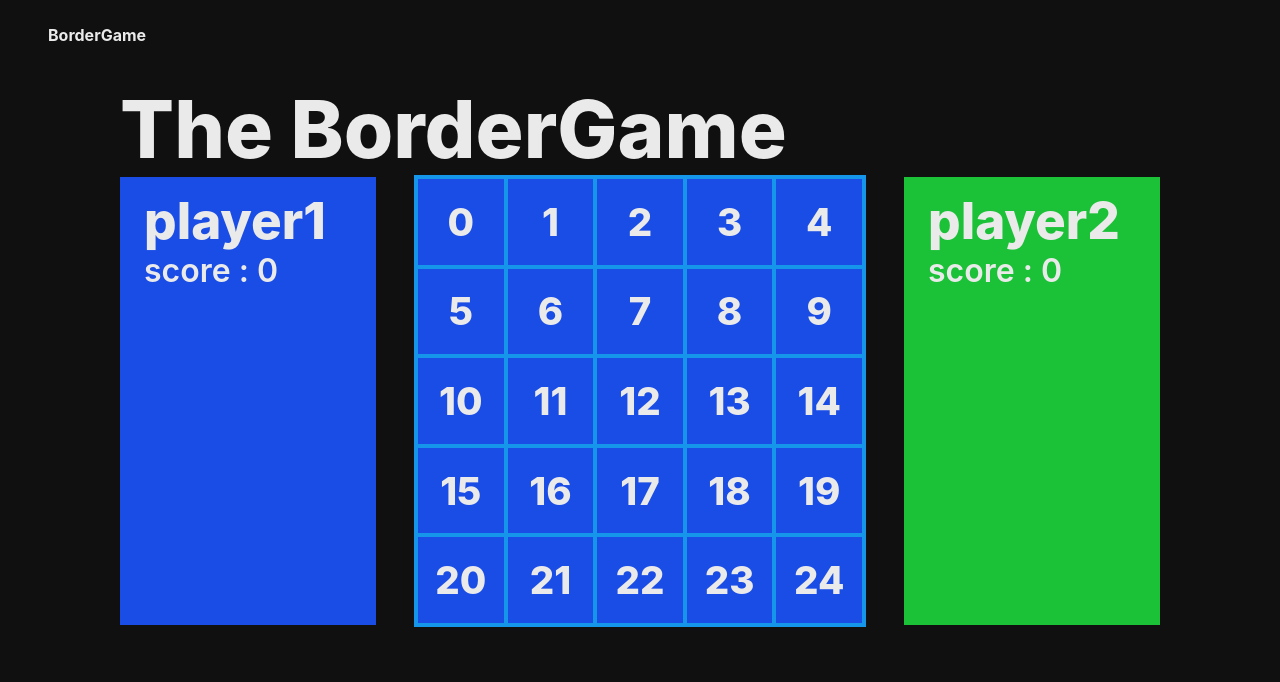
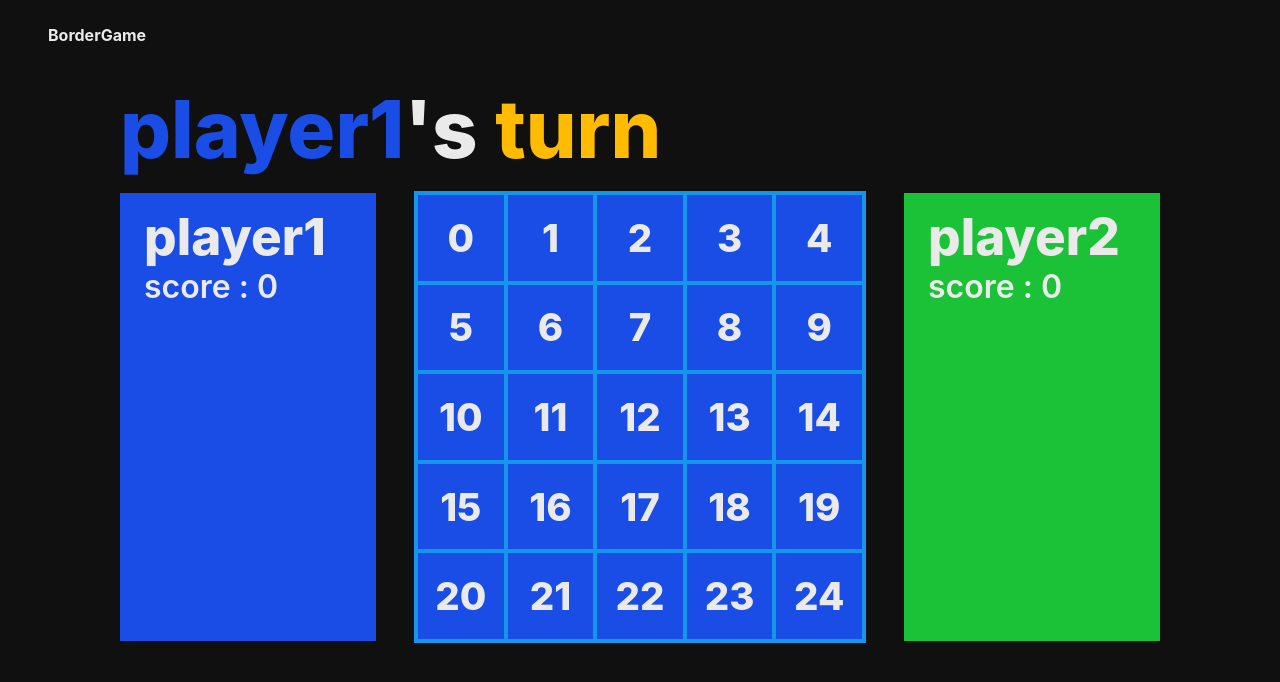
Before and after one commit to yyb02006/Boardgame, a React (Create React App) app: page / in a window 1280 px wide. Shown: the top 682 px of the page. Built offline with nearby package versions, Linux system fonts and the light colour scheme.

Commit message:
플레이어의 턴 시 border 색상 변경, infoMessage 색상 변경

```diff
--- a/src/routes/Home.tsx
+++ b/src/routes/Home.tsx
@@ -8,13 +8,15 @@ const colors = {
 		noneActiveBorder: '#1696eb',
 		noneActiveBox: '#1a4de6',
 		activeBox: '#1696eb',
+		emphaticColor: '#00ffdd',
 	},
 	player2: {
 		noneActiveBorder: '#73dd85',
 		noneActiveBox: '#1bc237',
 		activeBox: '#73dd85',
+		emphaticColor: '#a1ff09',
 	},
-	common: { noneActiveBox: '#1696eb' },
+	common: { noneActiveBorder: '#808080', activeBorder: '#ffbb00' },
 };
 
 const Layout = styled.section`
@@ -33,10 +35,21 @@ const Layout = styled.section`
 	}
 `;
 
-const Title = styled.div`
+const Turn = styled.span``;
+
+const Player = styled.div<PlayerProps>`
+	margin-bottom: 16px;
+	color: ${(props) => colors[props.$currentPlayer].noneActiveBox};
 	@media screen and (max-width: 1024px) {
 		font-size: 2rem;
 		margin-left: 24px;
+	}
+`;
+
+const TitleContainer = styled.div`
+	display: flex;
+	${Turn} {
+		color: ${colors.common.activeBorder};
 	}
 `;
 
@@ -172,10 +185,10 @@ const BoxHover = styled.div<BoxHoverProps>`
 		if (props.$isSelected && !props.$isMergeable) {
 			return props.$owner === 'player1'
 				? props.$currentPlayer === 'player1'
-					? 'red'
+					? colors.common.activeBorder
 					: colors.player1.noneActiveBox
 				: props.$currentPlayer === 'player2'
-				? 'red'
+				? colors.common.activeBorder
 				: colors.player2.noneActiveBox;
 		} else if (props.$isMergeable) {
 			return colors[props.$owner].noneActiveBorder;
@@ -611,8 +624,14 @@ const PlayerCard = ({ player }: { player: currentPlayer }) => {
 };
 
 const Board = () => {
-	const { boxes, currentPlayer, players } = useHomeContext();
+	const { boxes, currentPlayer } = useHomeContext();
 	return (
+		<>
+			<TitleContainer>
+				<Player $currentPlayer={currentPlayer}>{currentPlayer}</Player>
+				<span>{`'s`}&nbsp;</span>
+				<Turn>{`turn`}</Turn>
+			</TitleContainer>
 			<BoardLayout>
 				<PlayerCard player="player1" />
 				<BoardItemsContainer $currentPlayer={currentPlayer}>
@@ -646,6 +665,7 @@ const Board = () => {
 				</BoardItemsContainer>
 				<PlayerCard player="player2" />
 			</BoardLayout>
+		</>
 	);
 };
 
@@ -653,7 +673,6 @@ const Home = () => {
 	return (
 		<HomeProvider>
 			<Layout>
-				<Title>The BorderGame</Title>
 				<Board />
 			</Layout>
 		</HomeProvider>
--- a/src/typings/HomeTypes.d.ts
+++ b/src/typings/HomeTypes.d.ts
@@ -17,6 +17,10 @@ interface getEnclosedBoxResult {
 }
 
 /** Styled Components Types */
+
+interface PlayerProps {
+	$currentPlayer: currentPlayer;
+}
 
 interface PlayerCardStyleProps {
 	$player: currentPlayer;
```
Lines whose indentation alone changed are shown as unchanged.
